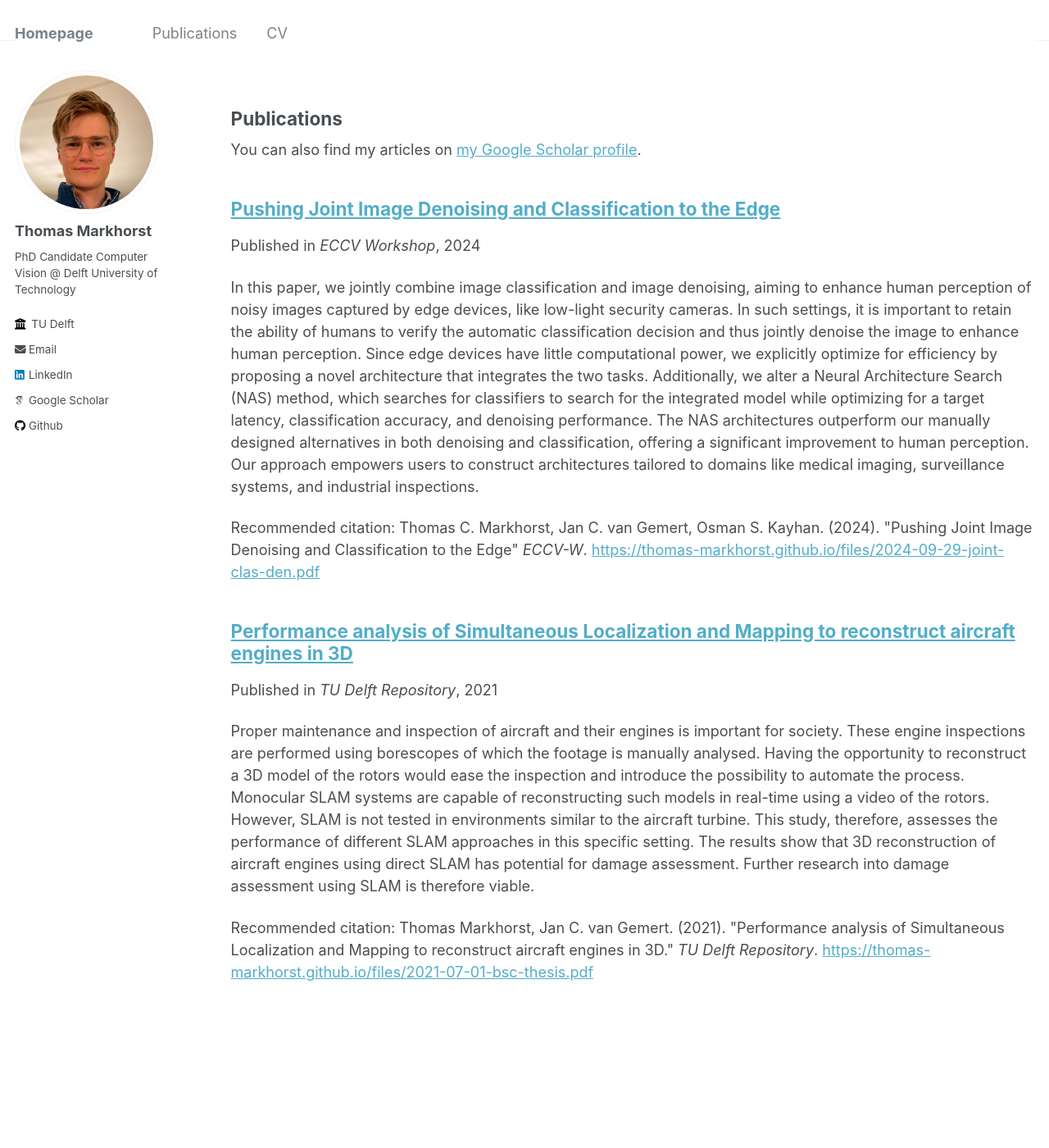
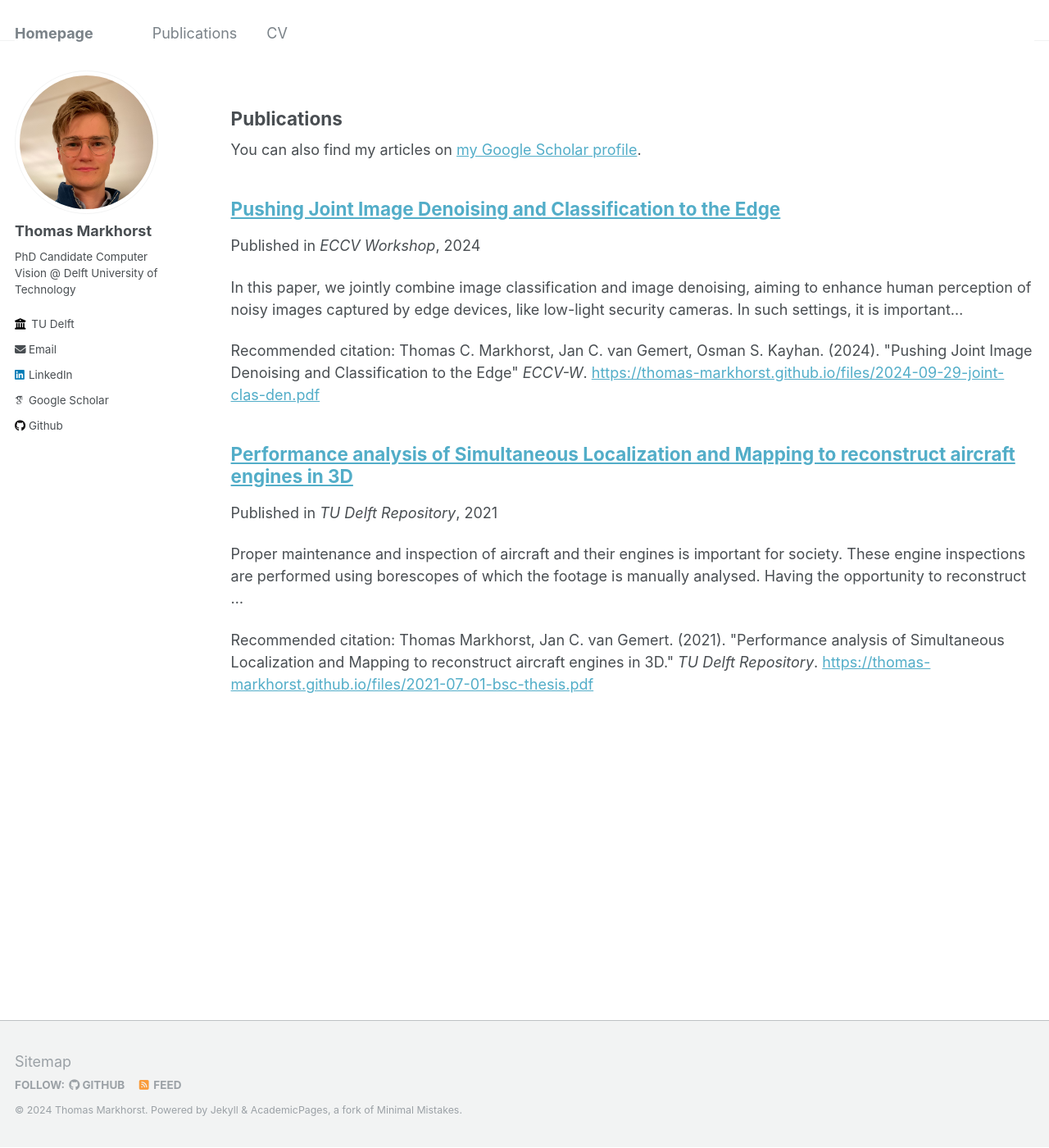
Before and after one commit to Thomas-Markhorst/thomas-markhorst.github.io, a Jekyll site: the page built from _pages/publications.md, in a window 1280 px wide and 1400 px high. Shown: the whole window at 82% size. Built offline with Jekyll 4.4.1, drawn with Linux system fonts in a browser that asks for light colours; some web fonts are replaced.

Commit message:
shortened excerpt

```diff
--- a/_publications/2021-01-07-perf-analysis-slam.md
+++ b/_publications/2021-01-07-perf-analysis-slam.md
@@ -2,7 +2,7 @@
 title: "Performance analysis of Simultaneous Localization and Mapping to reconstruct aircraft engines in 3D"
 collection: publications
 permalink: /publication/2021-07-01-perf-analysis-slam
-excerpt: 'Proper maintenance and inspection of aircraft and their engines is important for society. These engine inspections are performed using borescopes of which the footage is manually analysed. Having the opportunity to reconstruct a 3D model of the rotors would ease the inspection and introduce the possibility to automate the process. Monocular SLAM systems are capable of reconstructing such models in real-time using a video of the rotors. However, SLAM is not tested in environments similar to the aircraft turbine. This study, therefore, assesses the performance of different SLAM approaches in this specific setting. The results show that 3D reconstruction of aircraft engines using direct SLAM has potential for damage assessment. Further research into damage assessment using SLAM is therefore viable.'
+excerpt: 'Proper maintenance and inspection of aircraft and their engines is important for society. These engine inspections are performed using borescopes of which the footage is manually analysed. Having the opportunity to reconstruct ...'
 date: 2021-07-01
 venue: 'TU Delft Repository'
 paperurl: 'https://thomas-markhorst.github.io/files/2021-07-01-bsc-thesis.pdf'
--- a/_publications/2023-08-22-arch-innovatings-efficient-denoising.md
+++ b/_publications/2023-08-22-arch-innovatings-efficient-denoising.md
@@ -2,7 +2,7 @@
 title: "Pushing Joint Image Denoising and Classification to the Edge"
 collection: publications
 permalink: /publication/2023-08-22-arch-innovatings-efficient-denoising
-excerpt: 'In this paper, we jointly combine image classification and image denoising, aiming to enhance human perception of noisy images captured by edge devices, like low-light security cameras. In such settings, it is important to retain the ability of humans to verify the automatic classification decision and thus jointly denoise the image to enhance human perception. Since edge devices have little computational power, we explicitly optimize for efficiency by proposing a novel architecture that integrates the two tasks. Additionally, we alter a Neural Architecture Search (NAS) method, which searches for classifiers to search for the integrated model while optimizing for a target latency, classification accuracy, and denoising performance. The NAS architectures outperform our manually designed alternatives in both denoising and classification, offering a significant improvement to human perception. Our approach empowers users to construct architectures tailored to domains like medical imaging, surveillance systems, and industrial inspections.'
+excerpt: 'In this paper, we jointly combine image classification and image denoising, aiming to enhance human perception of noisy images captured by edge devices, like low-light security cameras. In such settings, it is important...'
 date: 2024-09-29
 venue: 'ECCV Workshop'
 paperurl: 'https://thomas-markhorst.github.io/files/2024-09-29-joint-clas-den.pdf'
```
